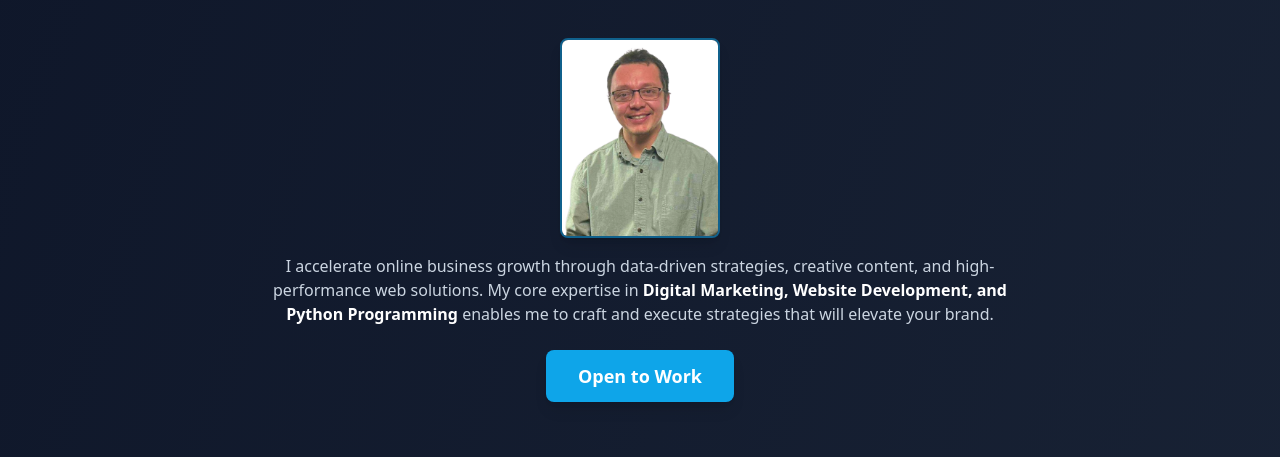
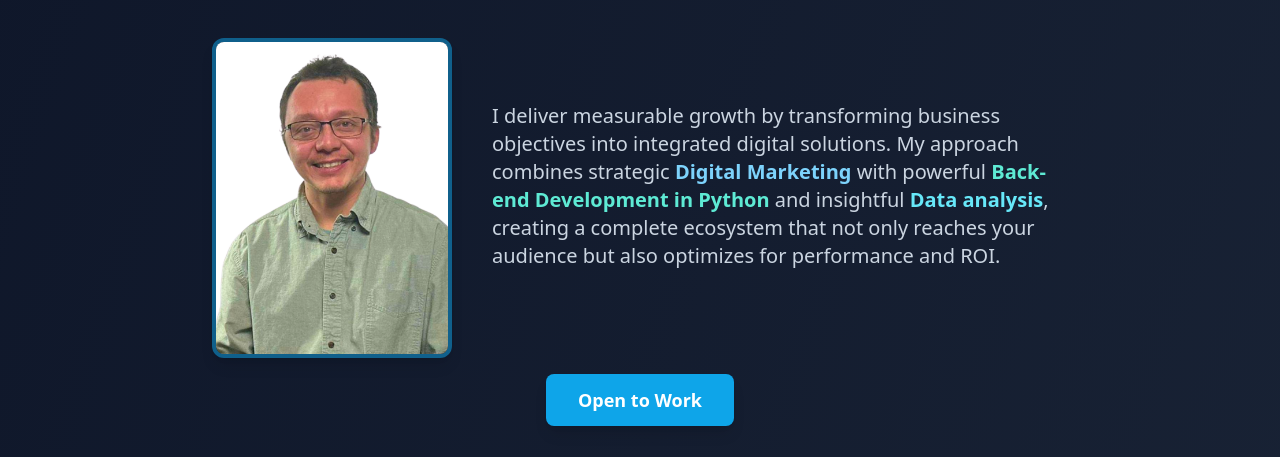
Before and after one commit to JoseManuelR-Repo/josemanuelr.com, a plain HTML site: page index.html in a window 1280 px wide. Shown: the part 138-595 px from the top of the page. Drawn offline with nearby package versions, Linux system fonts and the light colour scheme; a script that the page names is missing.

Commit message:
Actualizacion de la imagen y texto en el header

```diff
--- a/index.html
+++ b/index.html
@@ -61,6 +61,12 @@
                 </li>
                 <li><a href="/#process" class="block py-2 px-3 hover:bg-slate-700 rounded tc text-sm">Process</a>
                 </li>
+                <li>
+                    <button onclick="document.getElementById('proposal-access-modal').classList.remove('hidden')"
+                        class="block w-full py-2 px-3 bg-indigo-500 hover:bg-indigo-600 rounded text-white font-semibold text-sm text-center">
+                        Got a proposal?
+                    </button>
+                </li>
                 <li><a href="/#contact"
                         class="block py-2 mt-1 bg-sky-500 hover:bg-sky-600 rounded font-semibold tc text-center text-sm">Contact</a>
                 </li>
@@ -78,16 +84,30 @@
             </span>
         </h1>
         <!-- Foto de perfil debajo del título -->
-        <div class="flex justify-center mb-4">
-            <img src="assets/image/foto_de_perfil_cuadrada.png" alt="Jose Manuel R."
-                class="object-cover shadow-lg border-2 border-sky-500/50 w-40 aspect-[4/5] rounded-lg mx-auto">
+        <!-- Contenedor principal con alineación vertical centrada -->
+        <div class="flex flex-col md:flex-row items-center justify-center gap-10 mb-4">
+            <!-- Imagen -->
+            <div class="flex-shrink-0">
+                <img src="assets/image/foto_de_perfil_cuadrada.png" alt="Jose Manuel R."
+                    class="object-cover shadow-lg border-4 border-sky-500/50 w-60 h-80 rounded-xl">
+            </div>
+
+            <!-- Texto alineado al centro de la imagen -->
+            <div class="flex justify-center flex-col md:text-left text-center max-w-xl">
+                <p class="text-slate-300 mb-6 text-lg md:text-xl leading-relaxed">
+                    I deliver measurable growth by transforming business objectives into integrated digital solutions.
+                    My approach combines strategic
+                    <span class="font-bold text-sky-300">Digital Marketing</span>
+                    with powerful
+                    <span class="font-bold text-teal-300">Back-end Development in Python</span>
+                    and insightful
+                    <span class="font-bold text-cyan-300">Data analysis</span>,
+                    creating a complete ecosystem that not only reaches your audience but also optimizes for performance
+                    and ROI.
+                </p>
+            </div>
         </div>
-        <p class="text-slate-300 max-w-3xl mx-auto mb-6">
-            I accelerate online business growth through data-driven strategies, creative content, and high-performance
-            web solutions.
-            My core expertise in <span class="font-bold text-white">Digital Marketing, Website Development, and Python
-                Programming</span> enables me to craft and execute strategies that will elevate your brand.
-        </p>
+
         <a href="#contact"
             class="cta-button inline-block bg-sky-500 hover:bg-sky-600 text-white font-semibold py-3 px-8 rounded-lg shadow-lg text-lg">Open
             to Work</a>
@@ -510,7 +530,7 @@
         <div class="bg-white rounded-xl p-8 max-w-xs w-full text-center shadow-lg">
             <h2 class="text-xl font-bold mb-4 text-slate-800">Access your proposal</h2>
             <input id="proposal-code-input" type="text" placeholder="Enter your code"
-                class="w-full mb-4 px-3 py-2 border rounded focus:outline-none focus:ring-2 focus:ring-indigo-400" />
+                class="w-full mb-4 px-3 py-2 border rounded focus:outline-none focus:ring-2 focus:ring-indigo-400 text-slate-800" />
             <button onclick="checkProposalCode()"
                 class="bg-indigo-500 hover:bg-indigo-600 text-white px-4 py-2 rounded font-semibold w-full mb-2">
                 View proposal
```
